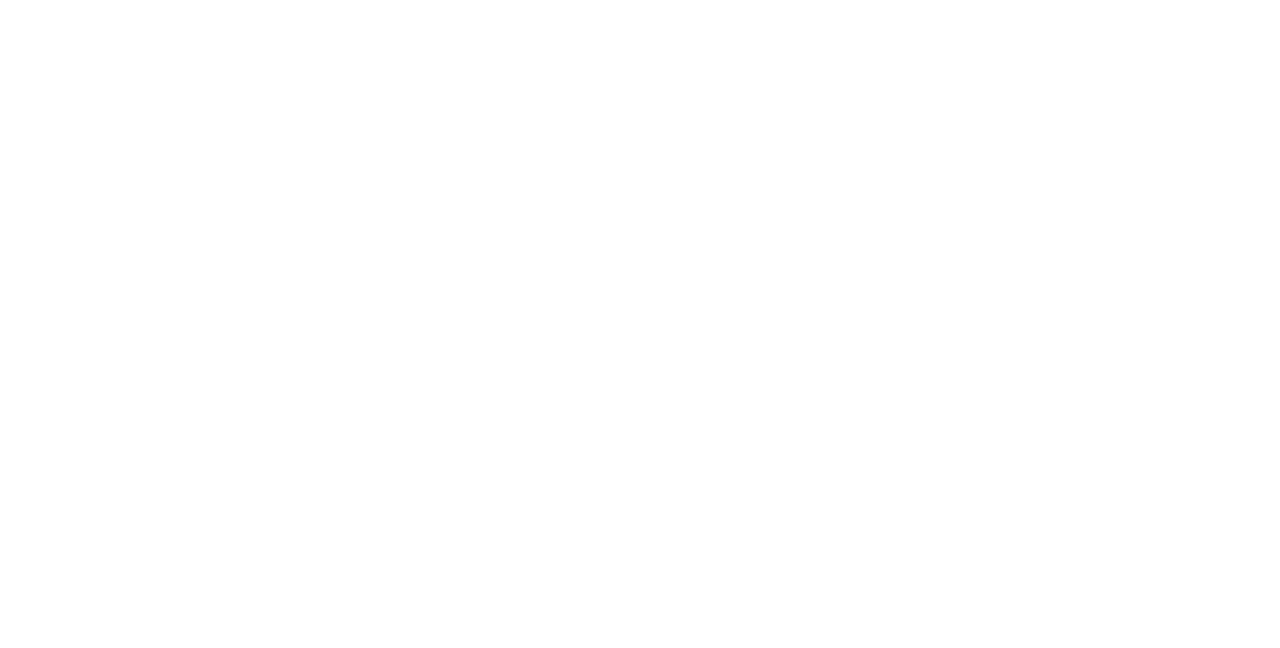
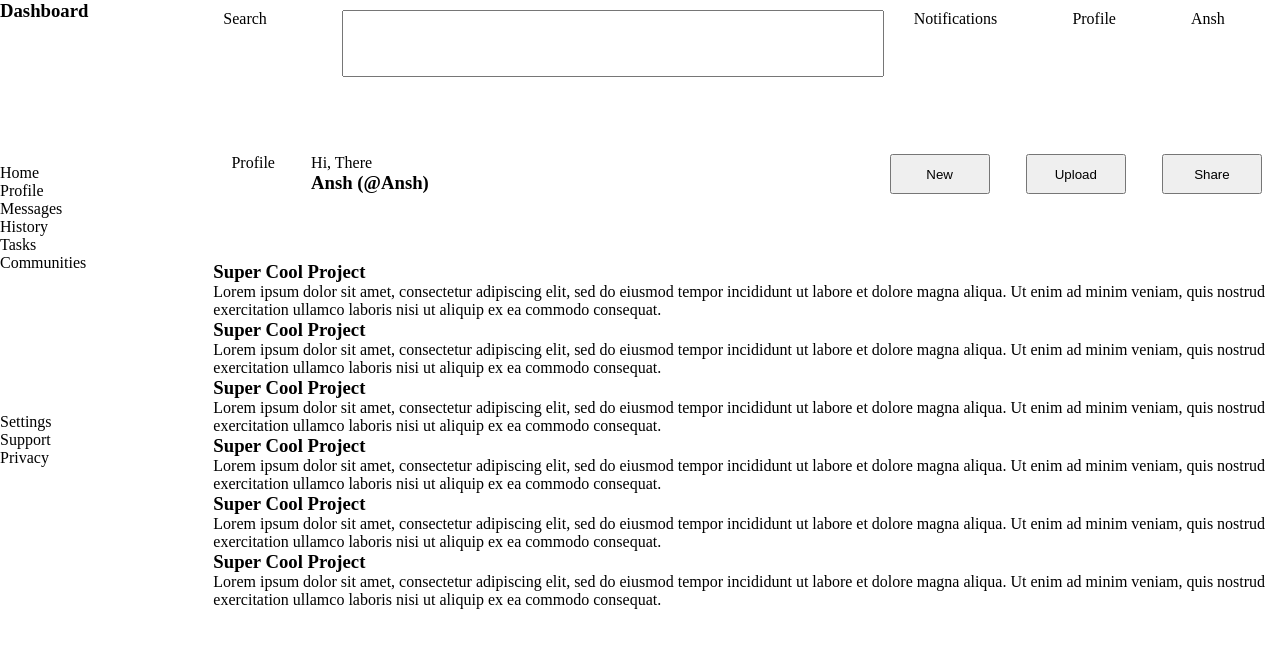
Before and after one commit to AnshSachinkumarArora/Admin-Dashboard, a plain HTML site: page index.html in a window 1280 px wide. Drawn offline with Linux system fonts and the light colour scheme.

Commit message:
completed initial layout

```diff
--- a/index.html
+++ b/index.html
@@ -7,6 +7,72 @@
     <link rel="stylesheet" href="styles.css">
 </head>
 <body>
+    <header>
+        <p>Search</p>
+        <input type="text" id="search" name="search">
+        <p>Notifications</p>
+        <p>Profile</p>
+        <p>Ansh</p>
+    </header>
+    <div class="nav">
+        <p>Profile</p>
+        <div>
+            <p>Hi, There</p>
+            <h3>Ansh (@Ansh)</h3>
+        </div>
+        <button>New</button>
+        <button>Upload</button>
+        <button>Share</button>
+    </div>
+    <div class="sidebar">
+        <h3>Dashboard</h3>
+        <ul class="first">
+            <li>Home</li>
+            <li>Profile</li>
+            <li>Messages</li>
+            <li>History</li>
+            <li>Tasks</li>
+            <li>Communities</li>
+        </ul>
+        <ul class="second">
+            <li>Settings</li>
+            <li>Support</li>
+            <li>Privacy</li>
+        </ul>
+    </div>
+    <div class="content">
+        <div class="projects">
+            <div>
+                <h3>Super Cool Project</h3>
+                <p>Lorem ipsum dolor sit amet, consectetur adipiscing elit, sed do eiusmod tempor incididunt ut labore et dolore magna aliqua. Ut enim ad minim veniam, quis nostrud exercitation ullamco laboris nisi ut aliquip ex ea commodo consequat.</p>
+            </div>
+            <div>
+                <h3>Super Cool Project</h3>
+                <p>Lorem ipsum dolor sit amet, consectetur adipiscing elit, sed do eiusmod tempor incididunt ut labore et dolore magna aliqua. Ut enim ad minim veniam, quis nostrud exercitation ullamco laboris nisi ut aliquip ex ea commodo consequat.</p>
+            </div>
+            <div>
+                <h3>Super Cool Project</h3>
+                <p>Lorem ipsum dolor sit amet, consectetur adipiscing elit, sed do eiusmod tempor incididunt ut labore et dolore magna aliqua. Ut enim ad minim veniam, quis nostrud exercitation ullamco laboris nisi ut aliquip ex ea commodo consequat.</p>
+            </div>
+            <div>
+                <h3>Super Cool Project</h3>
+                <p>Lorem ipsum dolor sit amet, consectetur adipiscing elit, sed do eiusmod tempor incididunt ut labore et dolore magna aliqua. Ut enim ad minim veniam, quis nostrud exercitation ullamco laboris nisi ut aliquip ex ea commodo consequat.</p>
+            </div>
+            <div>
+                <h3>Super Cool Project</h3>
+                <p>Lorem ipsum dolor sit amet, consectetur adipiscing elit, sed do eiusmod tempor incididunt ut labore et dolore magna aliqua. Ut enim ad minim veniam, quis nostrud exercitation ullamco laboris nisi ut aliquip ex ea commodo consequat.</p>
+            </div>
+            <div>
+                <h3>Super Cool Project</h3>
+                <p>Lorem ipsum dolor sit amet, consectetur adipiscing elit, sed do eiusmod tempor incididunt ut labore et dolore magna aliqua. Ut enim ad minim veniam, quis nostrud exercitation ullamco laboris nisi ut aliquip ex ea commodo consequat.</p>
+            </div>
+        </div>
+        <div class="announcements">
 
+        </div>
+        <div class="Trending">
+
+        </div>
+    </div>
 </body>
 </html>
--- a/styles.css
+++ b/styles.css
@@ -0,0 +1,46 @@
+* {
+    margin: 0;
+    padding: 0;
+}
+
+body {
+    max-width: 100vw;
+    max-height: 100vh;
+    display: grid;
+    grid-template-columns: 1fr 5fr;
+    grid-template-rows: 1fr 2fr 4fr;
+    grid-template-areas:
+    "sidebar header"
+    "sidebar nav"
+    "sidebar cont";
+}
+
+header {
+    grid-area: header;
+    display: grid;
+    grid-template-columns: auto 0.75fr auto auto auto;
+    gap: 30px;
+    padding: 10px;
+}
+
+.sidebar {
+    grid-area: sidebar;
+    display: grid;
+    grid-template-rows: 1fr 2fr 3frs;
+}
+
+.nav {
+    grid-area: nav;
+    display: grid;
+    grid-template-columns: auto 0.75fr auto auto auto;
+    justify-content: space-around;
+    align-content: center;
+}
+
+.nav button {
+    min-width: 100px;
+}
+
+.content {
+    grid-area: cont;
+}
```
